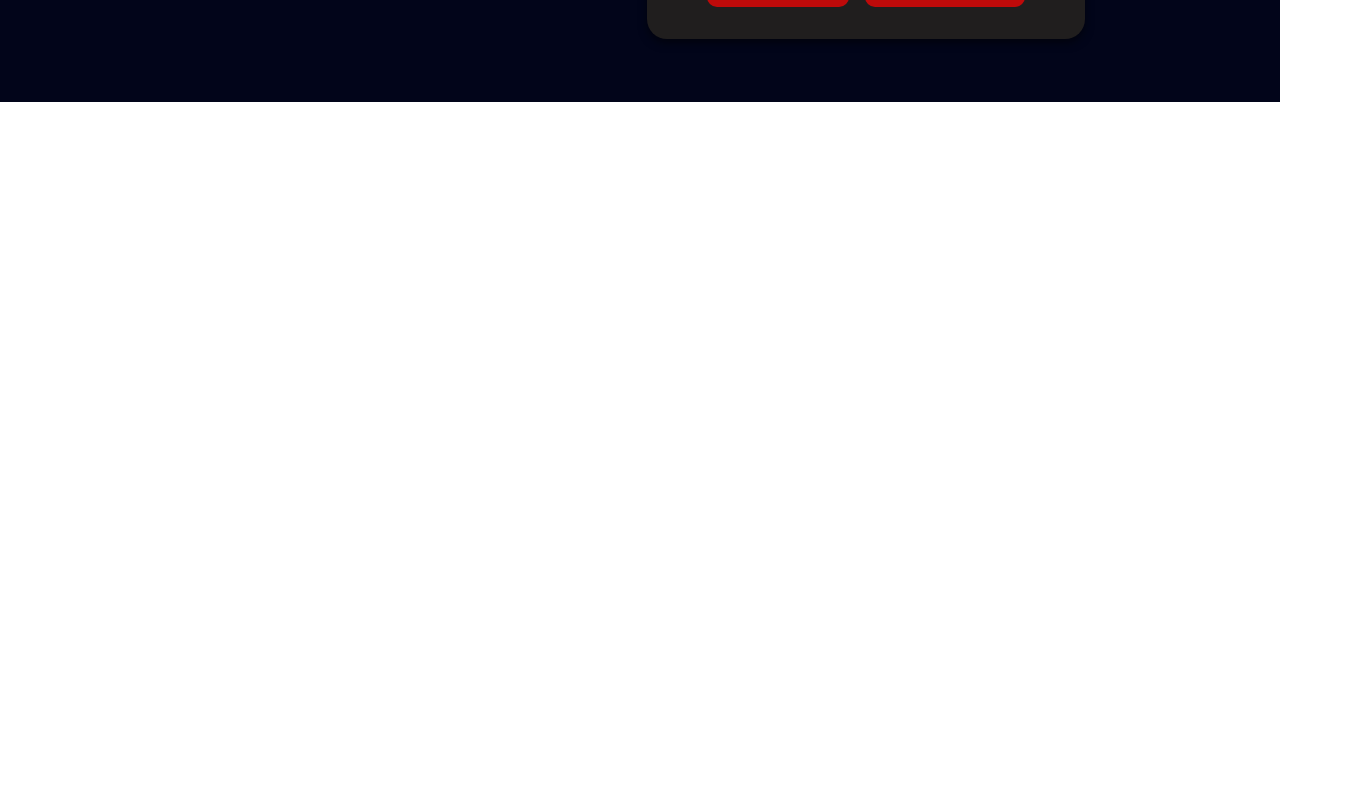
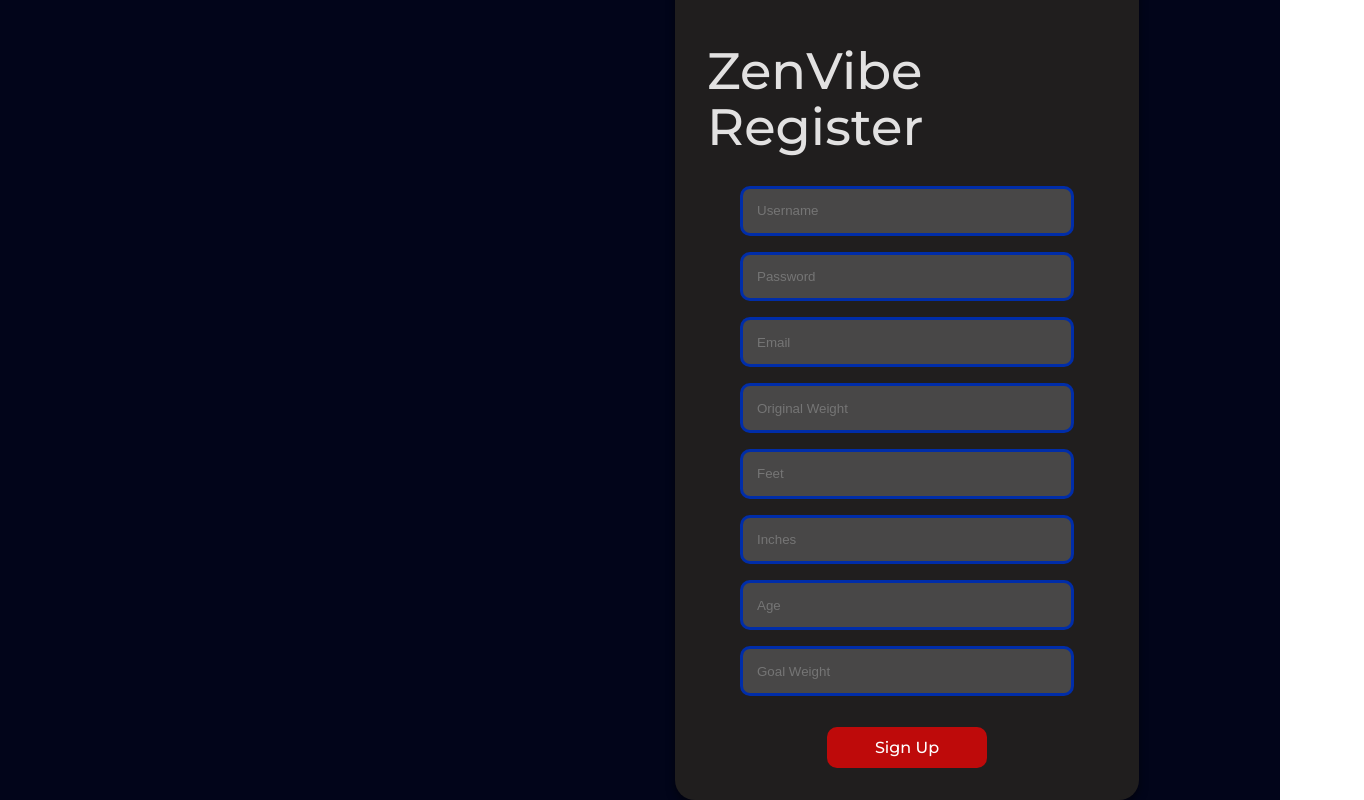
Before and after one commit to noclipping/ZenVibeFrontend, a React (Vite) app: page /auth in a window 1280 px wide. Shown: the part 698-1498 px from the top of the page, 1364 px wide, since content can reach past the window. Before the commit the page ends 800 px from the top, so only its background shows below. Built offline with nearby package versions, Linux system fonts and the light colour scheme.

Commit message:
configure jwt to http only

```diff
--- a/src/components/FeaturePage/MoodTracker/MoodLog.jsx
+++ b/src/components/FeaturePage/MoodTracker/MoodLog.jsx
@@ -113,18 +113,17 @@ function MoodLog() {
       <form onSubmit={handleMoodSubmit} className="mood-log-form">
         <div>
           <label>
-            Mood:
             <select value={mood} onChange={(e) => setMood(e.target.value)} required>
               <option value="">Select Mood</option>
               <option value="Happy">Happy</option>
               <option value="Sad">Sad</option>
+              <option value="Anxious">Neutral</option>
               <option value="Anxious">Anxious</option>
             </select>
           </label>
         </div>
         <div>
           <label>
-            Intensity:
             <input
               type="number"
               value={intensity}
--- a/src/components/auth/AuthPage.jsx
+++ b/src/components/auth/AuthPage.jsx
@@ -1,47 +1,193 @@
- // Corrected import statement
- import { useState } from 'react';
- import { useNavigate } from 'react-router-dom';
-import logo from '../../../assets/zenvibe.png';
-import '../auth/auth.css'
+import { useState } from 'react';
+import { useNavigate } from 'react-router-dom';
+import logo from '../../../assets/zenvibe.png'; // Update the path as necessary
+import '../auth/auth.css'; // Update the path as necessary
 
 function AuthPage() {
     const navigate = useNavigate();
-    const [username, setUsername] = useState('');
-    const [password, setPassword] = useState('');
 
-    const handleLogin = (e) => {
+    // Login state
+    const [loginUsername, setLoginUsername] = useState('');
+    const [loginPassword, setLoginPassword] = useState('');
+
+    // Register state
+    const [registerUsername, setRegisterUsername] = useState('');
+    const [registerPassword, setRegisterPassword] = useState('');
+    const [email, setEmail] = useState('');
+    const [originalWeight, setOriginalWeight] = useState('');
+    const [feet, setFeet] = useState('');
+    const [inches, setInches] = useState('');
+    const [age, setAge] = useState('');
+    const [goalWeight, setGoalWeight] = useState('');
+
+    // Error handling
+    const [error, setError] = useState('');
+
+    // Handle login
+    const handleLogin = async (e) => {
         e.preventDefault();
-        // Add your login logic here
-        navigate('/protected'); // Navigate to the protected page after "login"
+        try {
+            const response = await fetch('http://localhost:3000/login', {
+                method: 'POST',
+                headers: { 'Content-Type': 'application/json' },
+                credentials: 'include', // Necessary to include cookies
+                body: JSON.stringify({
+                    username: loginUsername,
+                    password: loginPassword,
+                }),
+            });
+
+            if (!response.ok) {
+                console.log(document.cookie); // Check cookies here
+                throw new Error(`Login failed: ${response.statusText}`);
+            }
+
+            setError(''); // Clear any previous errors
+            navigate('/protected'); // Navigate to the protected route after login
+        } catch (err) {
+            setError(err.message);
+        }
     };
 
-    const handleSignUp = (e) => {
+    // Handle registration
+    const handleSignUp = async (e) => {
         e.preventDefault();
-        // Add your sign-up logic here
+        try {
+            const response = await fetch('http://localhost:3000/register', {
+                method: 'POST',
+                headers: { 'Content-Type': 'application/json' },
+                credentials: 'include', // Necessary to include cookies
+                body: JSON.stringify({
+                    username: registerUsername,
+                    password_hash: registerPassword, // Ensure backend expects 'password_hash'
+                    email: email,
+                    original_weight: parseFloat(originalWeight),
+                    feet: parseInt(feet),
+                    inches: parseInt(inches),
+                    age: parseInt(age),
+                    goal_weight: parseFloat(goalWeight),
+                }),
+            });
+
+            if (!response.ok) {
+                throw new Error(`Registration failed: ${response.statusText}`);
+            }
+
+            setError(''); // Clear any previous errors
+            navigate('/protected'); // Navigate to the protected route after registration
+        } catch (err) {
+            setError(err.message);
+        }
+    };
+
+    // Handle logout
+    const handleLogout = async () => {
+        try {
+            const response = await fetch('http://localhost:3000/logout', {
+                method: 'POST',
+                credentials: 'include', // Include the HTTP-only cookie
+            });
+
+            if (!response.ok) {
+                throw new Error('Logout failed');
+            }
+
+            navigate('/login'); // Adjust with your login route
+        } catch (err) {
+            console.error('Logout Error:', err);
+            setError(err.message);
+        }
     };
 
     return (
         <div className="auth-container">
+            {error && <p className="error">{error}</p>}
+
+            {/* Login Form */}
             <form className="auth-form" onSubmit={handleLogin}>
-            <h1>ZenVibe</h1>
-            <img src={logo} alt="ZenVibe Logo" className="auth-logo" />
+                <h1>ZenVibe Login</h1>
+                <img src={logo} alt="ZenVibe Logo" className="auth-logo" />
                 <input
                     type="text"
-                    value={username}
-                    onChange={(e) => setUsername(e.target.value)}
+                    value={loginUsername}
+                    onChange={(e) => setLoginUsername(e.target.value)}
                     placeholder="Username"
                     required
                 />
                 <input
                     type="password"
-                    value={password}
-                    onChange={(e) => setPassword(e.target.value)}
+                    value={loginPassword}
+                    onChange={(e) => setLoginPassword(e.target.value)}
                     placeholder="Password"
                     required
                 />
-                 <div className="button-container">
-                <button type="submit">Login</button>
-                <button type="button" onClick={handleSignUp}>Sign Up</button>
+                <div className="button-container">
+                    <button type="submit">Login</button>
+                    <button onClick={handleLogout}>Logout</button>
+                </div>
+            </form>
+
+            {/* Registration Form */}
+            <form className="auth-form" onSubmit={handleSignUp}>
+                <h1>ZenVibe Register</h1>
+                <input
+                    type="text"
+                    value={registerUsername}
+                    onChange={(e) => setRegisterUsername(e.target.value)}
+                    placeholder="Username"
+                    required
+                />
+                <input
+                    type="password"
+                    value={registerPassword}
+                    onChange={(e) => setRegisterPassword(e.target.value)}
+                    placeholder="Password"
+                    required
+                />
+                <input
+                    type="email"
+                    value={email}
+                    onChange={(e) => setEmail(e.target.value)}
+                    placeholder="Email"
+                    required
+                />
+                <input
+                    type="number"
+                    value={originalWeight}
+                    onChange={(e) => setOriginalWeight(e.target.value)}
+                    placeholder="Original Weight"
+                    required
+                />
+                <input
+                    type="number"
+                    value={feet}
+                    onChange={(e) => setFeet(e.target.value)}
+                    placeholder="Feet"
+                    required
+                />
+                <input
+                    type="number"
+                    value={inches}
+                    onChange={(e) => setInches(e.target.value)}
+                    placeholder="Inches"
+                    required
+                />
+                <input
+                    type="number"
+                    value={age}
+                    onChange={(e) => setAge(e.target.value)}
+                    placeholder="Age"
+                    required
+                />
+                <input
+                    type="number"
+                    value={goalWeight}
+                    onChange={(e) => setGoalWeight(e.target.value)}
+                    placeholder="Goal Weight"
+                    required
+                />
+                <div className="button-container">
+                    <button type="submit">Sign Up</button>
                 </div>
             </form>
         </div>
```
